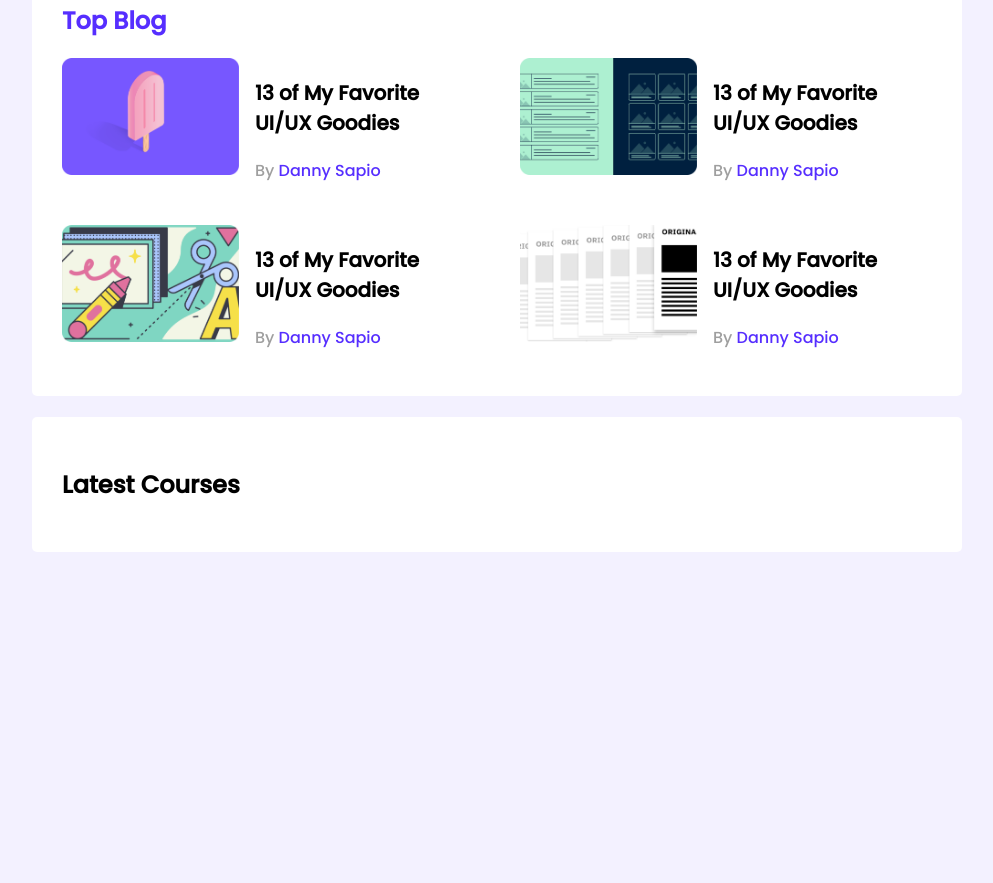
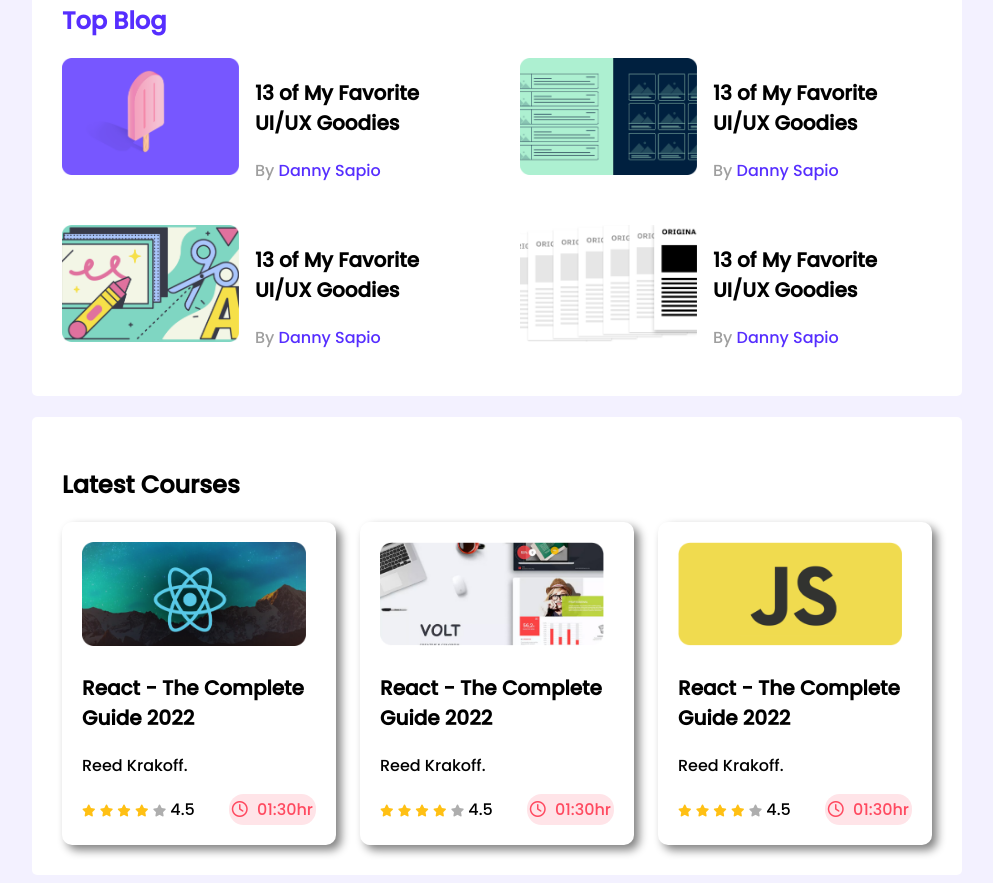
Before and after one commit to Ibrahim-K98han/leader-board-css3, a plain HTML site: page index.html in a window 1280 px wide. Shown: the part 329-1212 px from the top of the page, without its empty margins (143-1136 px from the left). Before the commit the page ends 889 px from the top, so only its background shows below. Drawn offline with Linux system fonts and the light colour scheme.

Commit message:
course added

```diff
--- a/index.html
+++ b/index.html
@@ -6,6 +6,8 @@
     <meta http-equiv="X-UA-Compatible" content="IE=edge">
     <meta name="viewport" content="width=device-width, initial-scale=1.0">
     <title>Leader Board</title>
+    <!-- font awsome -->
+    <script src="https://kit.fontawesome.com/0ae2707536.js" crossorigin="anonymous"></script>
     <!-- stylesheet -->
     <link rel="stylesheet" href="styles/style.css">
 </head>
@@ -96,6 +98,77 @@
         <!-- latest courses start -->
         <section class="container">
             <h2 class="section">Latest Courses</h2>
+            <div class="courses">
+                <div class="course">
+                    <div class="course-banner">
+                        <img src="images/courses/course-1.png" alt="">
+                    </div>
+                    <div class="course-detail">
+                        <h3 class="course-title">React - The Complete Guide 2022</h3>
+                        <p class="course-author">Reed Krakoff.</p>
+                        <div class="course-info">
+                            <div>
+                                <i class="fas fa-star filled"></i>
+                                <i class="fas fa-star filled"></i>
+                                <i class="fas fa-star filled"></i>
+                                <i class="fas fa-star filled"></i>
+                                <i class="fas fa-star empty"></i>
+                                <span>4.5</span>
+                            </div>
+                            <div class="course-duration">
+                                <i class="far fa-clock duration"></i>
+                                01:30hr
+                            </div>
+                        </div>
+                    </div>
+                </div>
+                <div class="course">
+                    <div class="course-banner">
+                        <img src="images/courses/course-2.png" alt="">
+                    </div>
+                    <div class="course-detail">
+                        <h3 class="course-title">React - The Complete Guide 2022</h3>
+                        <p class="course-author">Reed Krakoff.</p>
+                        <div class="course-info">
+                            <div>
+                                <i class="fas fa-star filled"></i>
+                                <i class="fas fa-star filled"></i>
+                                <i class="fas fa-star filled"></i>
+                                <i class="fas fa-star filled"></i>
+                                <i class="fas fa-star empty"></i>
+                                <span>4.5</span>
+                            </div>
+                            <div class="course-duration">
+                                <i class="far fa-clock duration"></i>
+                                01:30hr
+                            </div>
+                        </div>
+                    </div>
+                </div>
+                <div class="course">
+                    <div class="course-banner">
+                        <img src="images/courses/course-3.png" alt="">
+                    </div>
+                    <div class="course-detail">
+                        <h3 class="course-title">React - The Complete Guide 2022</h3>
+                        <p class="course-author">Reed Krakoff.</p>
+                        <div class="course-info">
+                            <div>
+                                <i class="fas fa-star filled"></i>
+                                <i class="fas fa-star filled"></i>
+                                <i class="fas fa-star filled"></i>
+                                <i class="fas fa-star filled"></i>
+                                <i class="fas fa-star empty"></i>
+                                <span>4.5</span>
+                            </div>
+                            <div class="course-duration">
+                                <i class="far fa-clock duration"></i>
+                                01:30hr
+                            </div>
+                        </div>
+                    </div>
+                </div>
+            </div>
         </section>
     </main>
 </body>
--- a/styles/style.css
+++ b/styles/style.css
@@ -79,3 +79,47 @@ hr{
     font-size: 16px;
     color: #562EFF;
 }
+
+/* courses styles */
+.courses{
+    display: grid;
+    grid-template-columns: repeat(3, 1fr);
+    grid-column-gap: 24px;
+}
+.course{
+    box-shadow: 5px 5px 10px gray;
+    border-radius: 10px;
+    align-items: center;
+    padding: 20px;
+}
+.course .course-banner img{
+    width: 224px;
+    height: 104px;
+}
+.course-title{
+    font-size: 20px;
+}
+.course-info{
+    display: flex;
+    align-items: center;
+    justify-content: space-between;
+}
+.fa-star{
+    font-size: 12px;
+}
+.fa-star.filled{
+    color: #FFC014;
+}
+.fa-star.empty{
+    color: #AEAEAE;
+}
+.course-duration{
+    background: #FFE4E8;
+    border-radius: 14.6913px;
+    padding: 3px;
+    color: #FF4A60;
+}
+.duration{
+    color: #FF4A60;
+    margin-right: 5px;
+}
```
